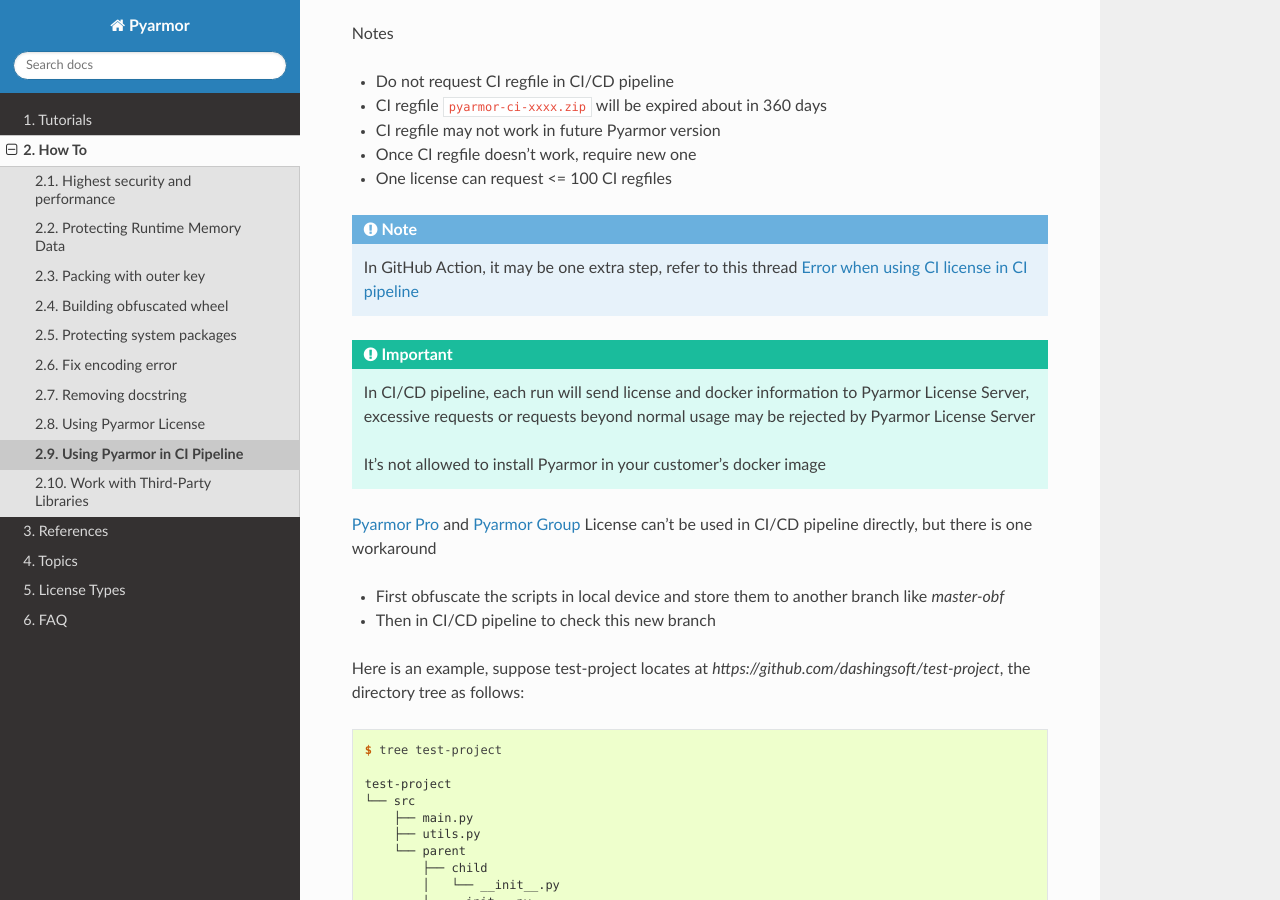
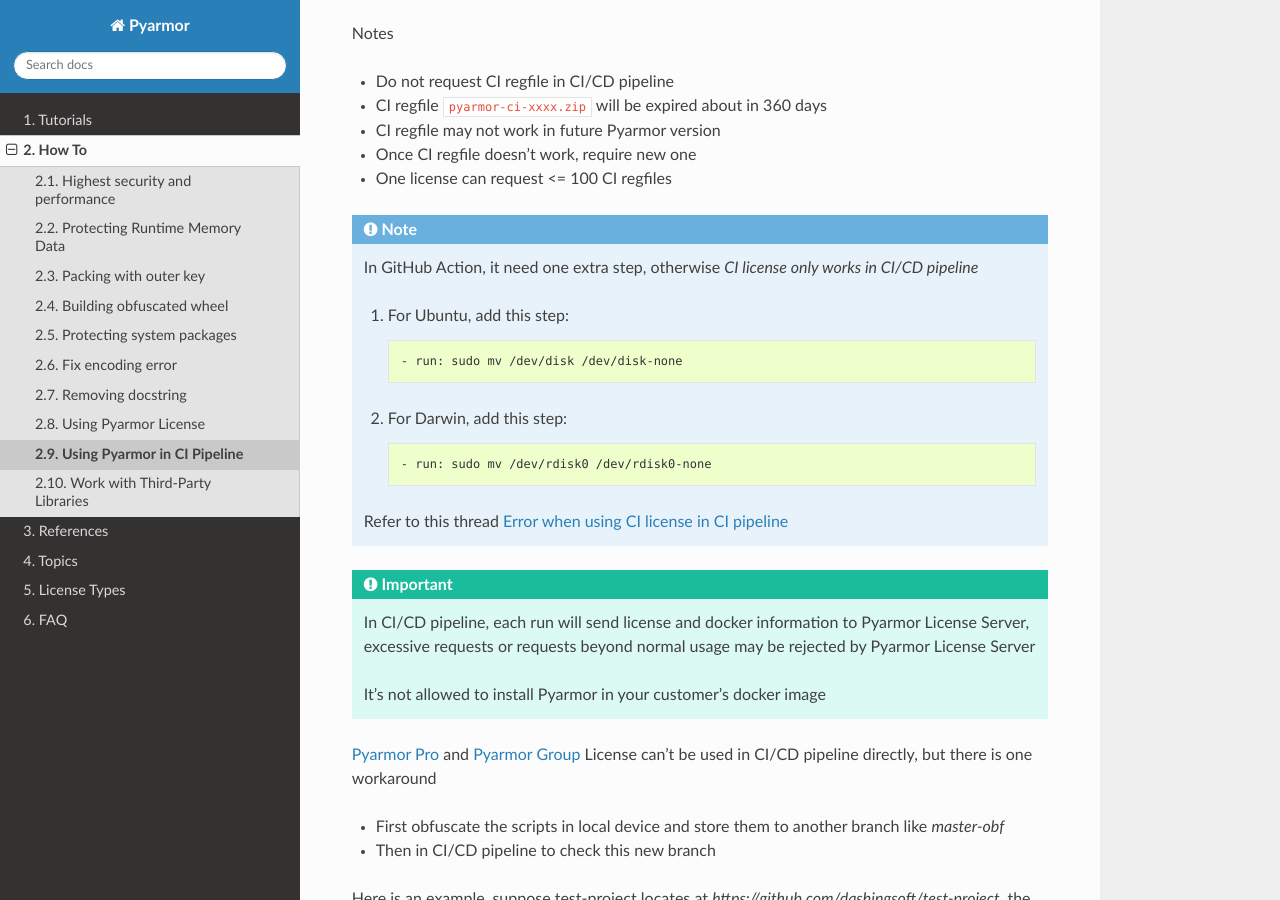
Before and after one commit to dashingsoft/pyarmor, a Sphinx documentation site: the page built from docs/how-to/ci.rst, in a window 1280 px wide and 900 px high, scrolled down 771 px. Built offline with Sphinx 7.4.7 and the Read the Docs theme 3.1.0, drawn with Linux system fonts in a browser that asks for light colours.

Commit message:
Refine doc

```diff
--- a/docs/how-to/ci.rst
+++ b/docs/how-to/ci.rst
@@ -39,7 +39,17 @@
 
 .. note::
 
-   In GitHub Action, it may be one extra step, refer to this thread `Error when using CI license in CI pipeline <https://github.com/dashingsoft/pyarmor/discussions/2004>`_
+   In GitHub Action, it need one extra step, otherwise `CI license only works in CI/CD pipeline`
+
+   1. For Ubuntu, add this step::
+
+        - run: sudo mv /dev/disk /dev/disk-none
+
+   2. For Darwin, add this step::
+
+        - run: sudo mv /dev/rdisk0 /dev/rdisk0-none
+
+   Refer to this thread `Error when using CI license in CI pipeline <https://github.com/dashingsoft/pyarmor/discussions/2004>`_
 
 .. important::
 
```
